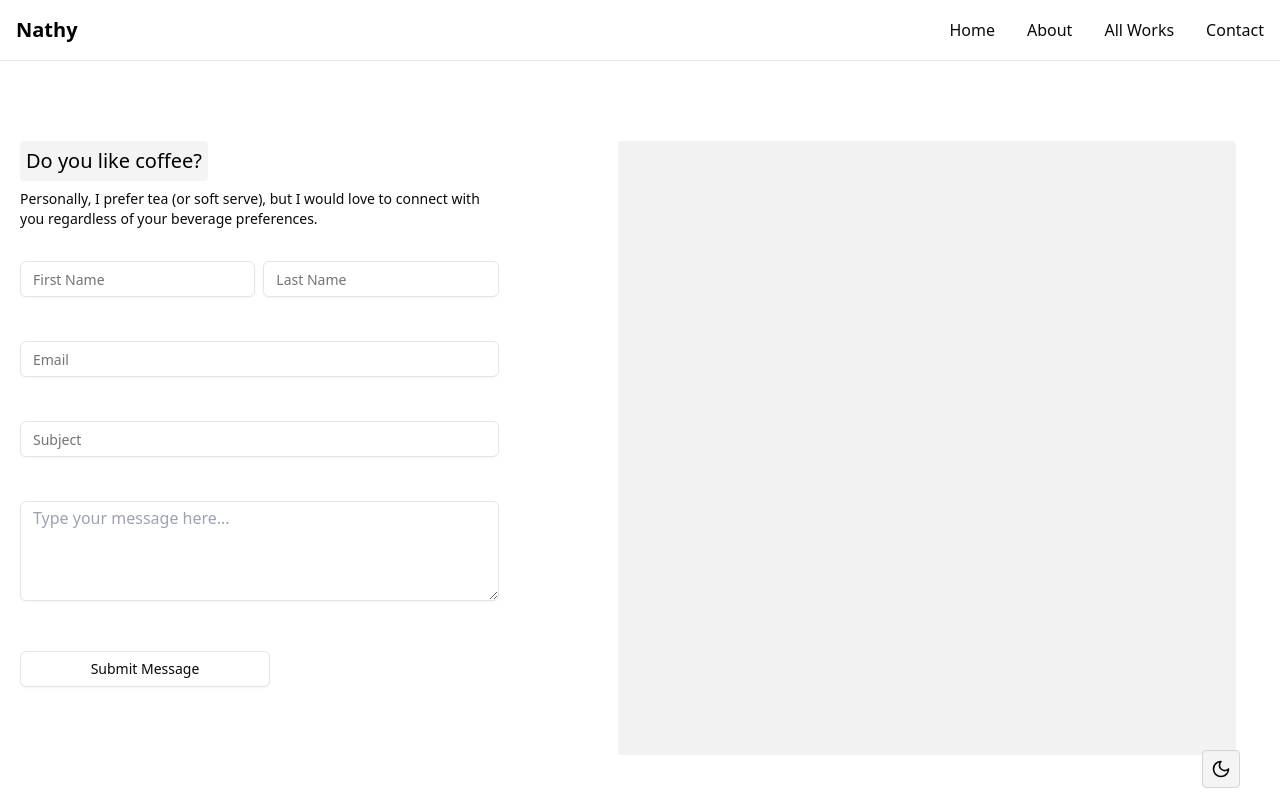
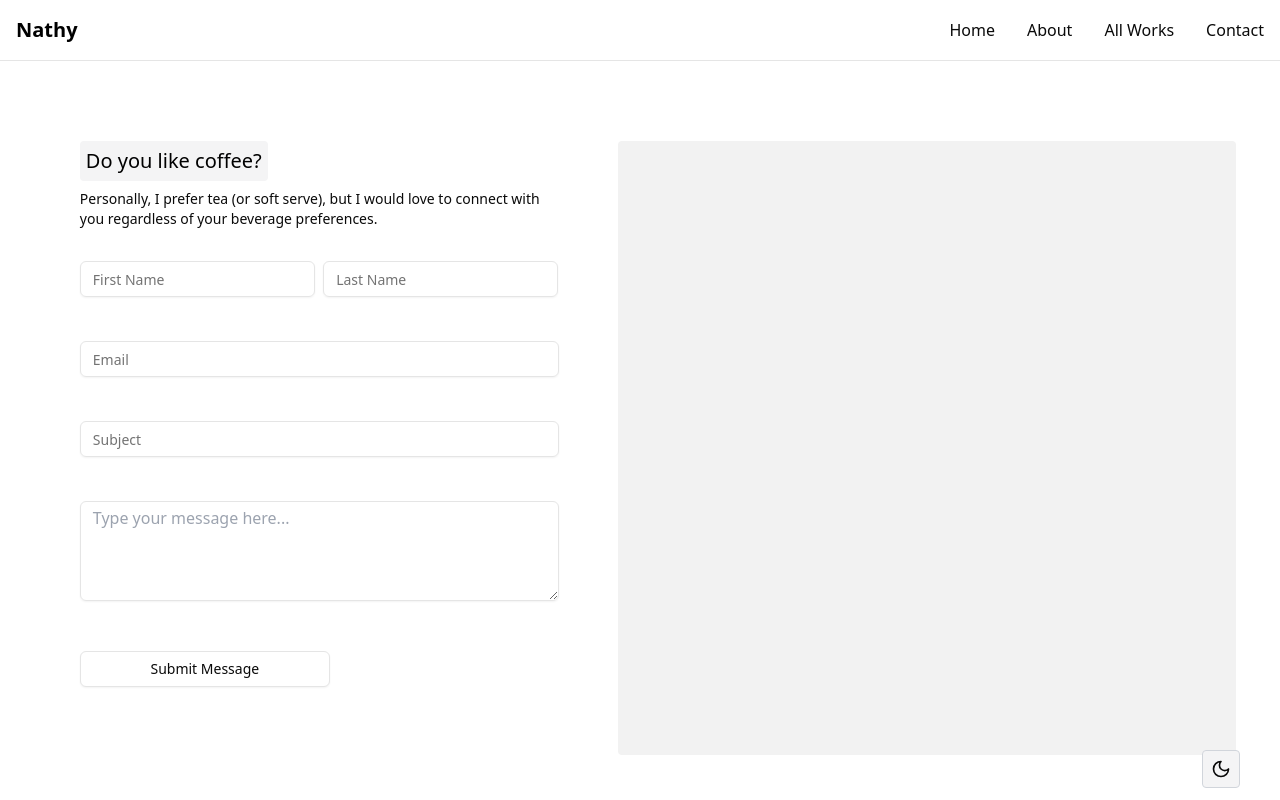
Before and after one commit to nathanieluriri/Portfolio-template, a Next.js app: page /contact in a window 1280 px wide. Shown: the top 800 px of the page. Built offline with nearby package versions, Linux system fonts and the light colour scheme.

Commit message:
added something in the about

```diff
--- a/src/app/contact/page.jsx
+++ b/src/app/contact/page.jsx
@@ -10,7 +10,10 @@ export default function Page() {
       <div className="md:w-full md:flex md:flex-row-reverse justify-center justify-self-center ">
         <Skeleton className="md:w-3/6 transition-all duration-1000 dark:bg-zinc-900  md:h-full rounded  md:mr-11" />
         <div className=" md:flex flex-col md:w-3/6 pl-5 ">
-          <div className="md:flex md:flex-col md:w-full">
+          <div
+
+            className="flex flex-col md:w-full justify-center justify-self-center  self-center  items-center"
+          >
             <div className="flex flex-col w-4/5 justify-center justify-self-center gap-2">
               <h1 className=" transition-all duration-100 bg-zinc-100 text-black text-xl font-medium me-2 px-1.5 py-1.5 rounded dark:bg-zinc-900 dark:text-white w-fit">
                 Do you like coffee?
```
